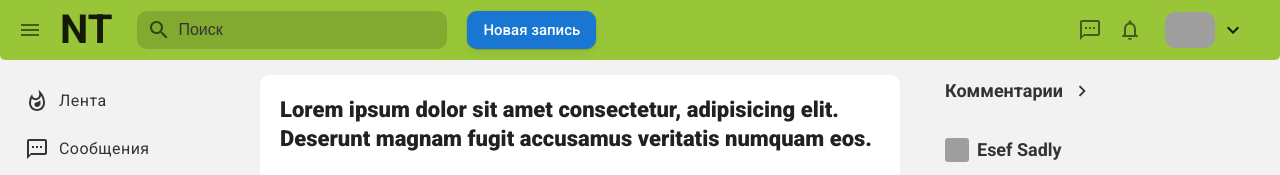
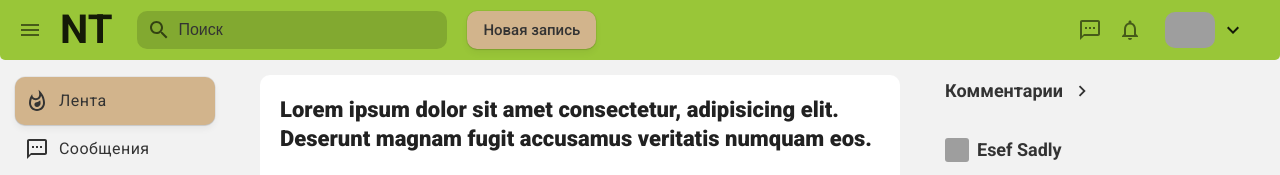
Before and after one commit to Skippy347/News-today, a React (Create React App) app: page / in a window 1280 px wide. Shown: the top 175 px of the page. Built offline with nearby package versions, Linux system fonts and the light colour scheme; grey boxes are pictures that could not be loaded.

Commit message:
Change site color theme

```diff
--- a/src/components/NavbarForm/NavbarForm.tsx
+++ b/src/components/NavbarForm/NavbarForm.tsx
@@ -23,7 +23,7 @@ export const NavbarForm: React.FC = () => {
                         <SearchIcon />
                         <input placeholder="Поиск" />
                     </Box>
-                    <Button variant="contained" color="primary" disableRipple>
+                    <Button variant="contained" color="primary">
                         Новая запись
                     </Button>
                 </Box>
--- a/src/components/NavbarForm/NavbarMenu/NavbarMenu.tsx
+++ b/src/components/NavbarForm/NavbarMenu/NavbarMenu.tsx
@@ -15,7 +15,7 @@ export const NavbarMenu: React.FC = () => {
         <Box className={styles.menu__inner}>
             <ul>
                 <li>
-                    <Button>
+                    <Button variant="contained">
                         <FireIcon />
                         Лента
                     </Button>
--- a/src/theme.tsx
+++ b/src/theme.tsx
@@ -5,13 +5,15 @@ export const theme = createTheme({
         MuiButton: {
             styleOverrides: {
                 root: {
-
                     borderRadius: "10px",
                 },
                 contained: {
+                    backgroundColor: "rgb(210,180,140)",
+                    color: "#333",
                     boxShadow:
                         "0 1px 1px rgb(0 0 0 / 15%), 0 4px 7px rgb(0 0 0 / 5%), 0 -1px 0 rgb(0 0 0 / 5%), -1px 0 0 rgb(0 0 0 / 5%), 1px 0 0 rgb(0 0 0 / 5%)",
                     "&:hover": {
+                        backgroundColor: "rgb(210,180,130)",
                         boxShadow:
                             "0 1px 1px rgb(0 0 0 / 18%), 0 4px 7px rgb(0 0 0 / 8%), 0 -1px 0 rgb(0 0 0 / 8%), -1px 0 0 rgb(0 0 0 / 8%), 1px 0 0 rgb(0 0 0 / 15%)",
                     },
```
Also changed, not shown: src/components/SideComments/SideComments.module.scss (line endings or trailing spaces).
